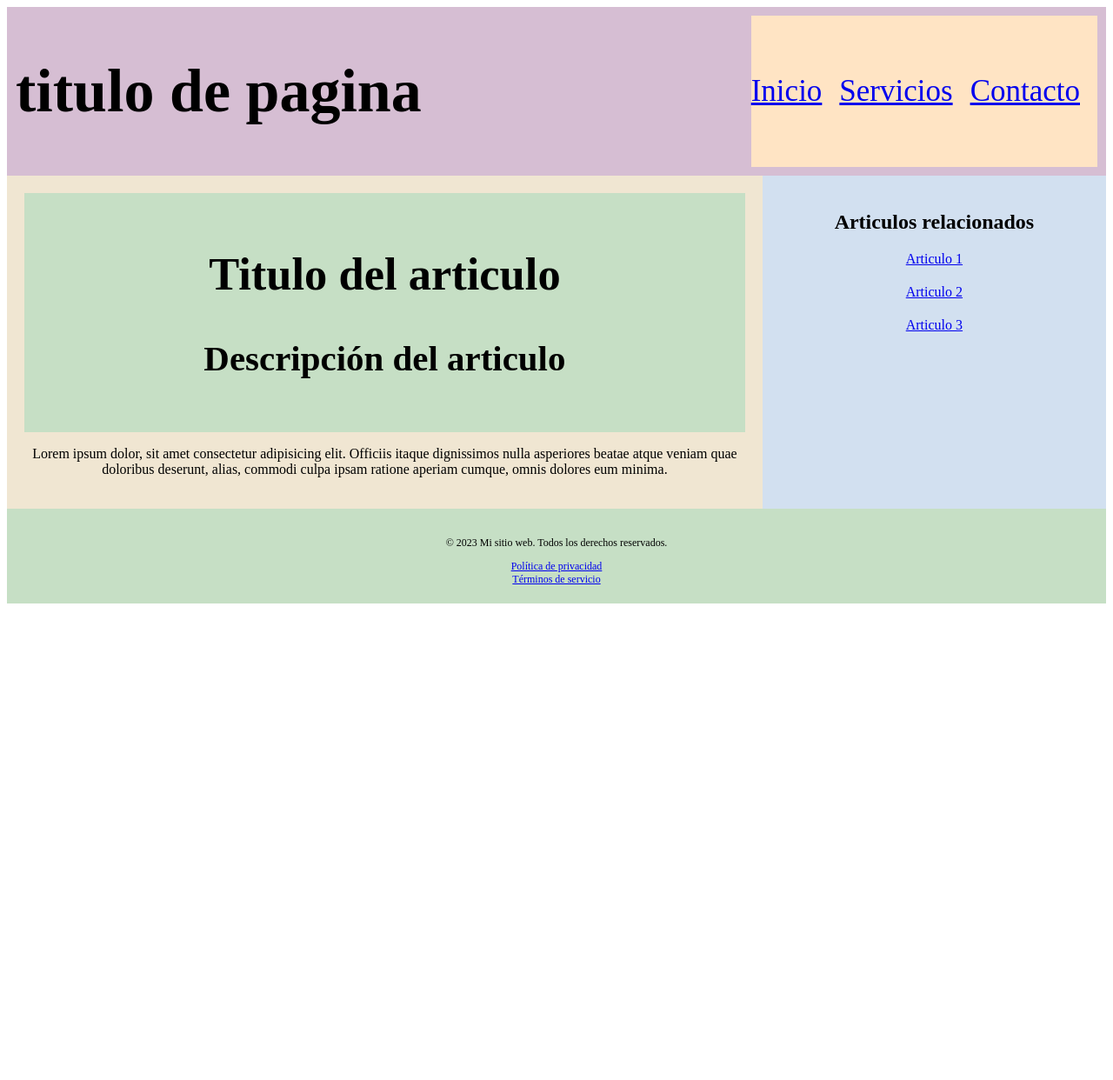
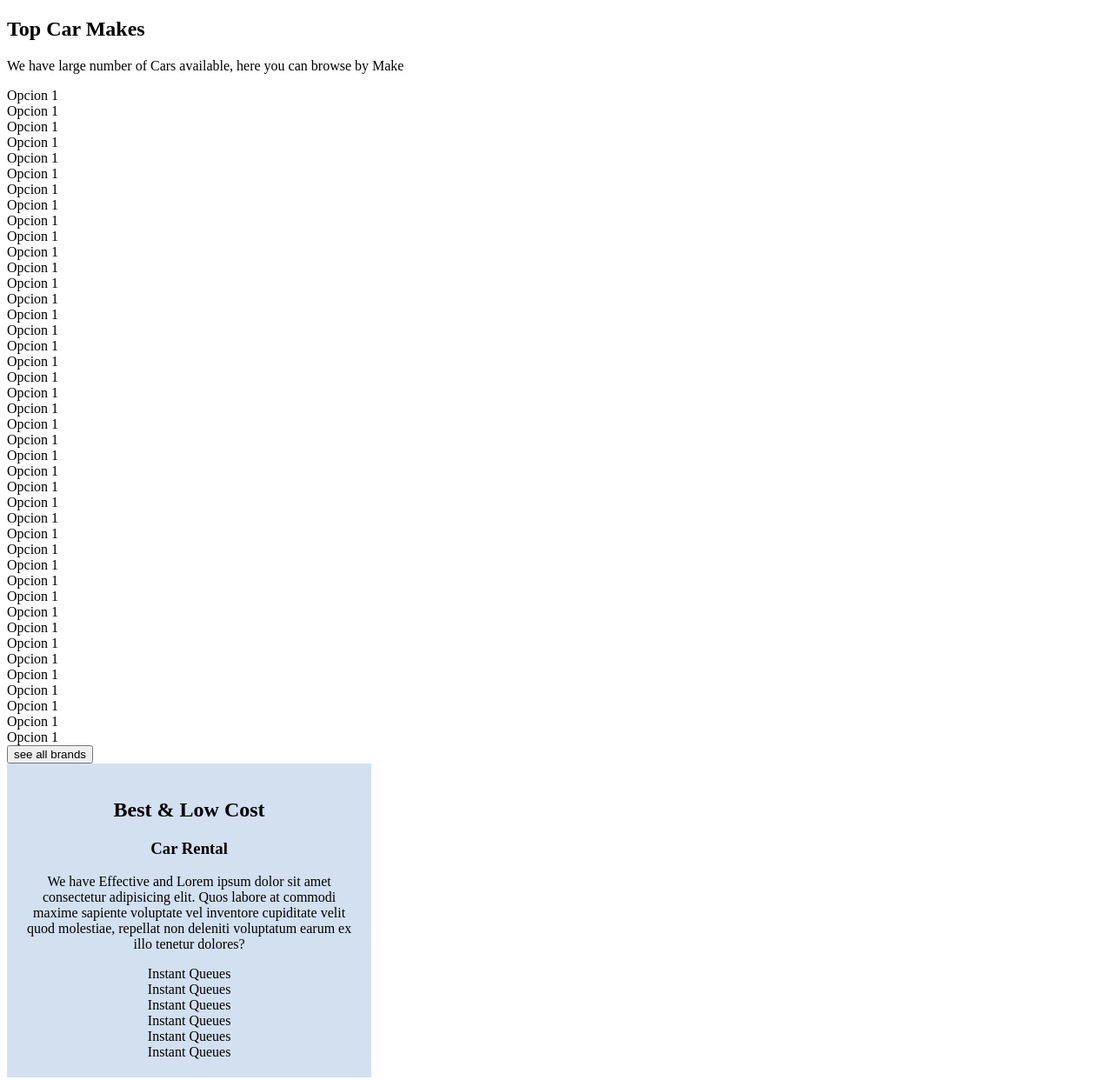
Before and after one commit to Phosphorus-M/mipagina, a plain HTML site: page index.html in a window 1280 px wide. Shown: the whole page at 87% size. Before the commit the page ends 800 px from the top, so only its background shows below. Drawn offline with Linux system fonts and the light colour scheme.

Commit message:
Update index.html

```diff
--- a/index.html
+++ b/index.html
@@ -1,49 +1,78 @@
 <!DOCTYPE html>
-<html lang="es">
+<html lang="en">
 <head>
     <meta charset="UTF-8">
     <meta name="viewport" content="width=device-width, initial-scale=1.0">
-        <title>Pagina de prueba</title>
+    <title>Document</title>
     <link rel="stylesheet" href="./estilos.css">
 </head>
 <body>
-        <header class="headers" id="navbar">
-            <h1>titulo de pagina</h1>
-            <nav>
-                <ul class="nav">
-                    <li><a href="#">Inicio</a></li>
-                    <li><a href="#">Servicios</a></li>
-                    <li><a href="#">Contacto</a></li>
+    <section id="contenedor">
+        <section>
+            <h2>Top Car Makes</h2>
+            <p>We have large number of Cars available, here you can browse by Make</p>
+            <ul class="lista-de-opciones">
+                <li>Opcion 1</li>
+                <li>Opcion 1</li>
+                <li>Opcion 1</li>
+                <li>Opcion 1</li>
+                <li>Opcion 1</li>
+                <li>Opcion 1</li>
+                <li>Opcion 1</li>
+                <li>Opcion 1</li>
+                <li>Opcion 1</li>
+                <li>Opcion 1</li>
+                <li>Opcion 1</li>
+                <li>Opcion 1</li>
+                <li>Opcion 1</li>
+                <li>Opcion 1</li>
+                <li>Opcion 1</li>
+                <li>Opcion 1</li>
+                <li>Opcion 1</li>
+                <li>Opcion 1</li>
+                <li>Opcion 1</li>
+                <li>Opcion 1</li>
+                <li>Opcion 1</li>
+                <li>Opcion 1</li>
+                <li>Opcion 1</li>
+                <li>Opcion 1</li>
+                <li>Opcion 1</li>
+                <li>Opcion 1</li>
+                <li>Opcion 1</li>
+                <li>Opcion 1</li>
+                <li>Opcion 1</li>
+                <li>Opcion 1</li>
+                <li>Opcion 1</li>
+                <li>Opcion 1</li>
+                <li>Opcion 1</li>
+                <li>Opcion 1</li>
+                <li>Opcion 1</li>
+                <li>Opcion 1</li>
+                <li>Opcion 1</li>
+                <li>Opcion 1</li>
+                <li>Opcion 1</li>
+                <li>Opcion 1</li>
+                <li>Opcion 1</li>
+                <li>Opcion 1</li>
             </ul>
-            </nav>
-        </header>
-        <section id="contenido">
-            <main>
-                <header class="headers">
-                    <h2>Titulo del articulo</h2>
-                    <h3>Descripción del articulo</h3>
-                </header>
-                <section>
-                    <p>
-                        Lorem ipsum dolor, sit amet consectetur adipisicing elit. Officiis itaque dignissimos nulla asperiores beatae atque veniam quae doloribus deserunt, alias, commodi culpa ipsam ratione aperiam cumque, omnis dolores eum minima.
-                    </p>
+            <button>see all brands</button>
         </section>
-            </main>
+
         <aside>
-                <h2>Articulos relacionados</h2>
-                <ul class="articulos-relacionados">
-                    <li><a href="#">Articulo 1</a></li>
-                    <li><a href="#">Articulo 2</a></li>
-                    <li><a href="#">Articulo 3</a></li>
+            <div class="contenedor-de-imagen">
+                <h2>Best & Low Cost</h2>
+                <h3>Car Rental</h3>
+                <p>We have Effective and Lorem ipsum dolor sit amet consectetur adipisicing elit. Quos labore at commodi maxime sapiente voluptate vel inventore cupiditate velit quod molestiae, repellat non deleniti voluptatum earum ex illo tenetur dolores?</p>
+                <ul>
+                    <li>Instant Queues</li>
+                    <li>Instant Queues</li>
+                    <li>Instant Queues</li>
+                    <li>Instant Queues</li>
+                    <li>Instant Queues</li>
+                    <li>Instant Queues</li>
                 </ul>
+            </div>
         </aside>
     </section>
-        <footer>
-            <p>&copy; 2023 Mi sitio web. Todos los derechos reservados.</p>
-            <ul>
-                <li><a href="#">Política de privacidad</a></li>
-                <li><a href="#">Términos de servicio</a></li>
-            </ul>
-        </footer>
 </body>
 </html>
```
Lines whose indentation alone changed are shown as unchanged.
